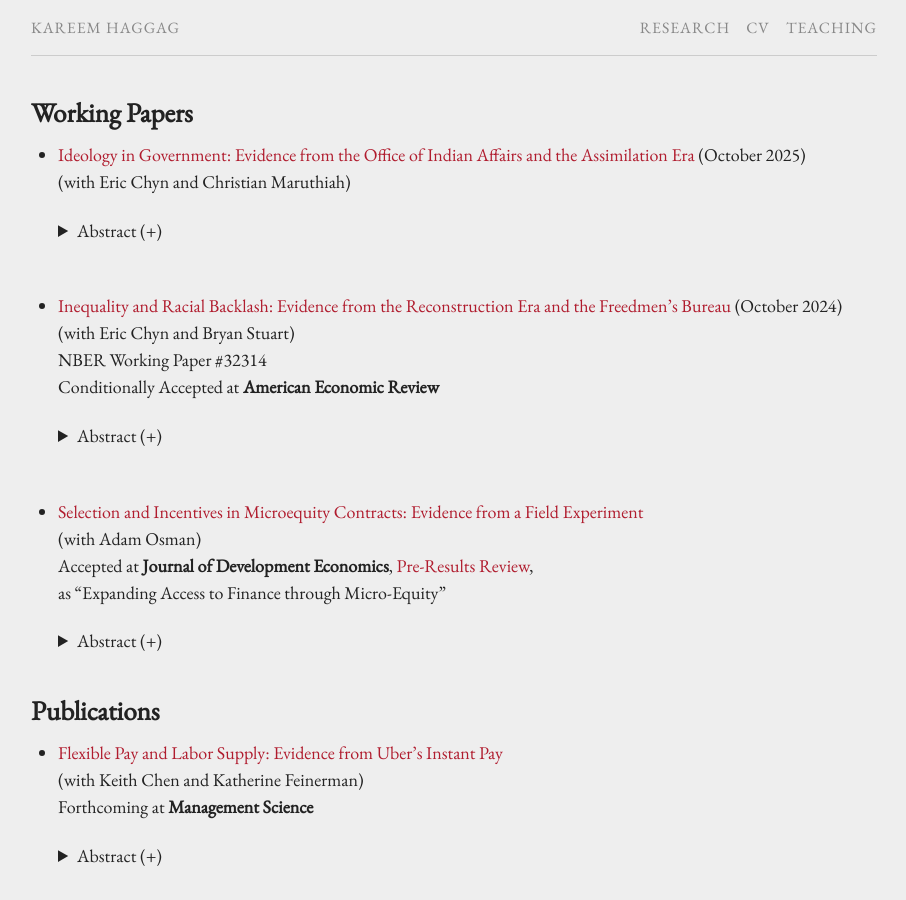
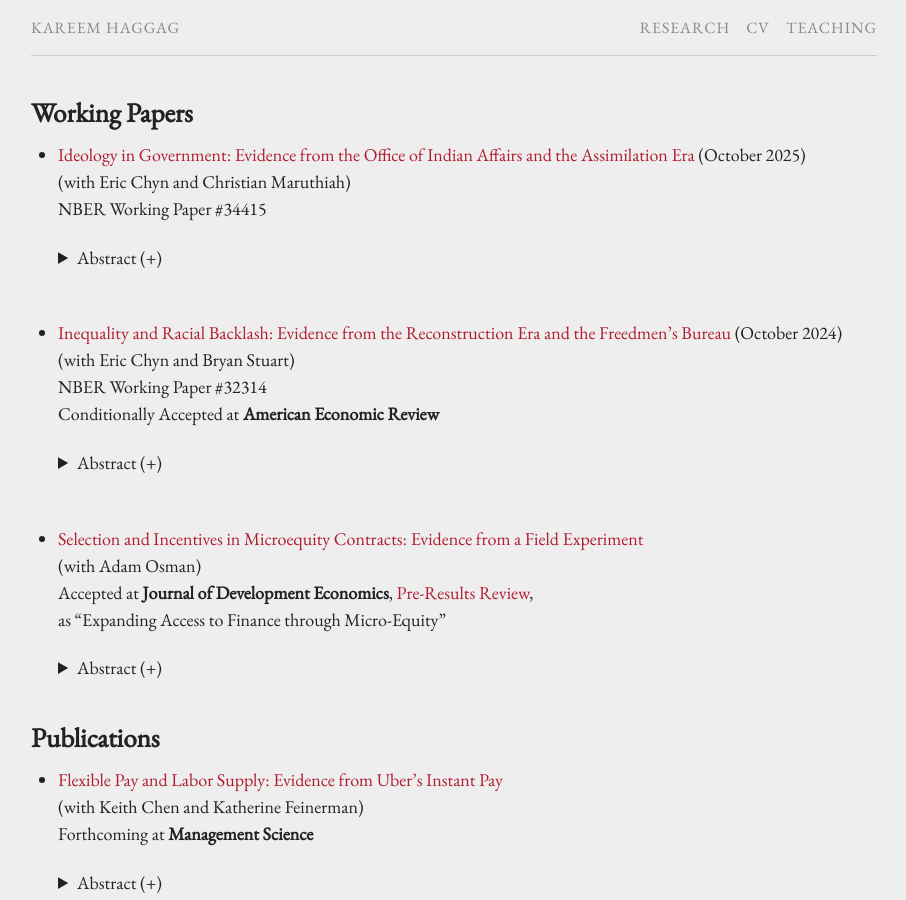
Before and after one commit to kareemhaggag/kareemhaggag.github.io, a Jekyll site: the page built from research.md, in a window 1280 px wide and 900 px high. Shown: the whole window, without its empty margins (186-1092 px from the left). Built offline with Jekyll 4.4.1, drawn with Linux system fonts in a browser that asks for light colours; comment, search, counter and statistics services are not loaded; our own code applies the rules of GitHub Pages for plain Markdown files.

Commit message:
update NBER

```diff
--- a/research.md
+++ b/research.md
@@ -7,6 +7,7 @@ permalink: /research/
 
 * [Ideology in Government: Evidence from the Office of Indian Affairs and the Assimilation Era](/f/Ideology_OIA.pdf) (October 2025)<br />
   (with Eric Chyn and Christian Maruthiah)<br />
+  NBER Working Paper #34415<br />
 
    <details><summary> Abstract (+) </summary>
 
```
